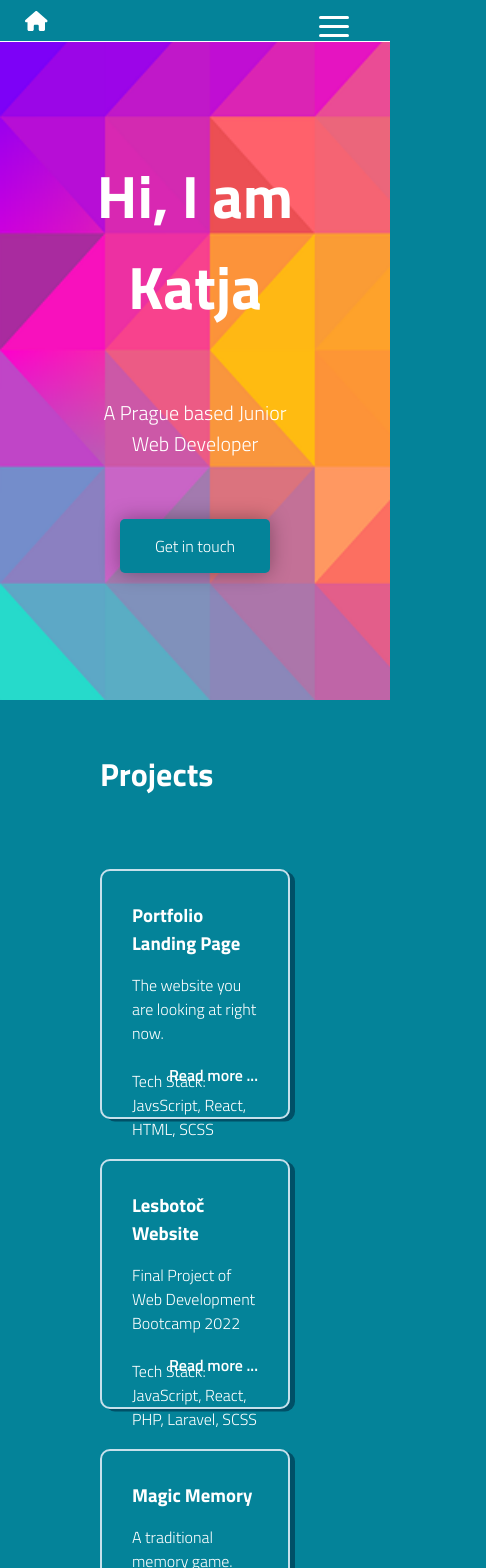
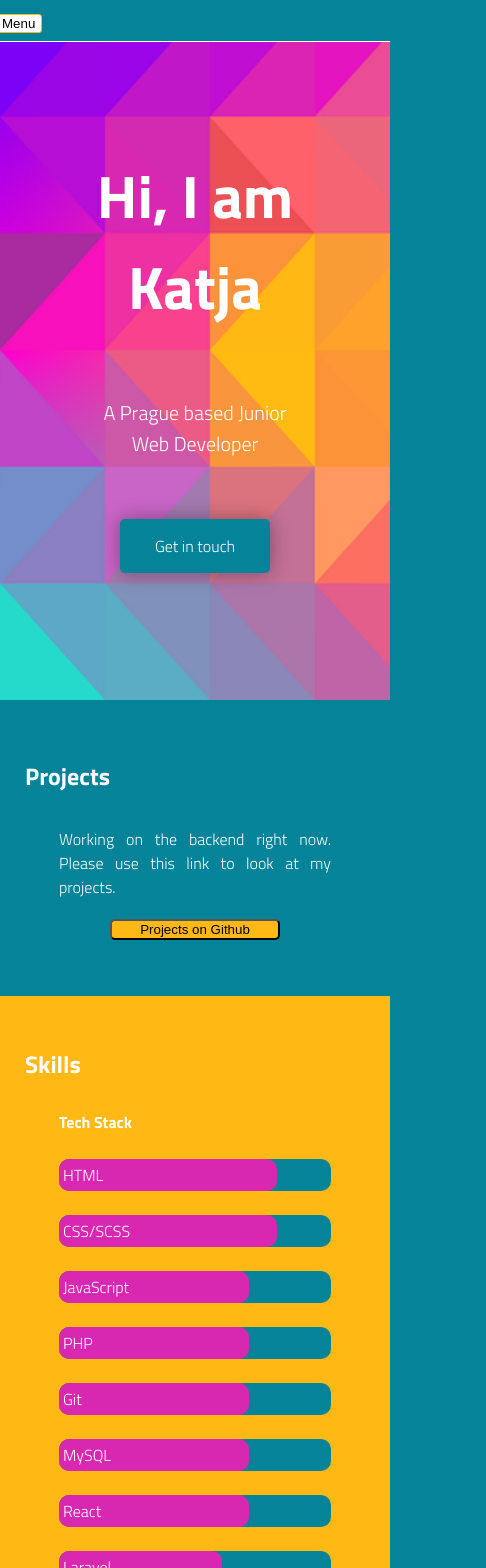
Before and after one commit to queuing4oranges/portfolio, a React (Create React App) app: page / in a window 390 px wide. Shown: the top 1568 px of the page, 486 px wide, since content can reach past the window. Built offline with nearby package versions, Linux system fonts and the light colour scheme; data requests are answered from the project's data file.

Commit message:
dropdown menu

```diff
--- a/src/components/About.js
+++ b/src/components/About.js
@@ -19,17 +19,19 @@ const About = () => {
 
     return (
         <>
-        <h1 id="about" className="about__title-big">About</h1>
+        <h1 id="about" className="about__title">About</h1>
 
         <div className="about__container" >
 
             <div className="title__container">
-                <h2 className="about__title">About me</h2>
-                <h2 className="time__off">My time off</h2>
+                <h2 className="subtitle__about">About me</h2>
+                <h2 className="subtitle__timeoff">My time off</h2>
             </div>
 
             <div className="content__container">
+
             <div className="text__container">
+                <h4 className="hidden__subtitle">About me</h4>
                 <p className="text left">My name is Katja. I am a junior full-stack web developer. I am working and living in Prague. I feel passionate about coding and love learning. I just finished a three-month Web Development Bootcamp and am looking for work to kick-start my career.
                 As a former educator, I describe myself as highly self-organized, a great team player, who is used to working within tight deadlines, and a person with a can-do attitude. <br />
 
@@ -44,6 +46,7 @@ const About = () => {
                 </div>
 
                 <div className="hobby__container">
+                    <h4 className="hidden__subtitle">My time off</h4>
                     <p className="text right">In my free time, I like to cultivate my friendships and go on little trips. If that is not an option, I love sewing or lifting in the Crossfit gym. Besides that, I like to be surrounded by people who share my sense of humor.
                     I"m working on my fear of snails.
                      </p>
--- a/src/components/Header.js
+++ b/src/components/Header.js
@@ -1,23 +1,33 @@
 import { FontAwesomeIcon } from "@fortawesome/react-fontawesome";
 import { faHouse } from "@fortawesome/free-solid-svg-icons";
 import { Link } from "react-scroll";
+import { useState } from "react";
 
 const Header = () => {
 
-
+    const dropDown = () => {
+        document.getElementById("myDropdown").classList.toggle("show");
+    }
 
 
     return (
         <div className="navbar sticky">
+
             <div className="navbar__cont">
                 <div className="navbar__home navbar__link"><Link to="home" smooth={true} spy={true}><FontAwesomeIcon icon={faHouse} size="1x" color="white"/></Link></div>
             </div>
 
-            <a href="#" className="toggle-button">
-                <span className="bar"></span>
-                <span className="bar"></span>
-                <span className="bar"></span>
-            </a>
+            <div className="dropdown">
+                <button onClick={()=>dropDown()} className="dropbtn">Menu</button>
+                <div className="dropdown-content" id="myDropdown">
+                    <div className="navbar__homescreen navbar__link navbar__skills"><Link to="home" smooth={true} spy={true}>Home</Link></div>
+                    <div className="navbar__skills navbar__link"><Link to="projects" smooth={true} spy={true}>Projects</Link></div>
+                    <div className="navbar__skills navbar__link"><Link to="skills" smooth={true} spy={true}>Skills</Link></div>
+                    <div className="navbar__about navbar__link"><Link to="about" smooth={true} spy={true}>About</Link></div>
+                </div>
+
+            </div>
+
 
                 <div className="navbar__links">
 
--- a/src/components/Projects.js
+++ b/src/components/Projects.js
@@ -13,7 +13,14 @@ function Projects() {
 
     <h1 className="projects__title">Projects</h1>
 
+        <div className="github__impro">
+          <p className="github__impro_text">Working on the backend right now. Please use this link to look at my projects.</p>
+          <button className="github__impro_btn"><a className="github__impro_a" href="https://github.com/queuing4oranges">Projects on Github</a></button>
+
+        </div>
       <div className="cards__cont">
+
+
 
 
         {isPending &&
--- a/src/components/Skills.js
+++ b/src/components/Skills.js
@@ -5,12 +5,12 @@ const Skills = () => {
 
     return (
     <>
-    <h1 className="skills__title-big" id="skills">Skills</h1>
+    <h1 className="skills__title" id="skills">Skills</h1>
         <div className="skills__container" >
 
 
             <div className="tech__container">
-                <h2 className="skills__title">Tech Stack</h2>
+                <h2 className="skills__subtitle">Tech Stack</h2>
                 <ProgressBar
                 now={80}
                 label="HTML"/> <br></br>
@@ -45,7 +45,7 @@ const Skills = () => {
             </div>
 
             <div className="language__container">
-                <h2 className="skills__title">Languages</h2>
+                <h2 className="skills__subtitle">Languages</h2>
                 <ProgressBar
                 className="language-en"
                 now={100}
@@ -68,7 +68,7 @@ const Skills = () => {
             </div>
 
             <div className="courses__cont">
-                <h2 className="skills__title">Continuing studying:</h2>
+                <h2 className="skills__subtitle">Continuing studying:</h2>
                 <ProgressBar
                 className="courses"
                 now={100}
--- a/src/scss/about.scss
+++ b/src/scss/about.scss
@@ -9,32 +9,27 @@
     flex-direction: column;
     padding-bottom: 50px;
 
-    @media(max-width: 600px){
-        background-color: orange;
-    }
 }
 
-.time__off,
 .about__title {
+    margin: 0;
+    padding: 50px 100px 0px;
+    color: white;
+    background: $lightblue;
+}
+.subtitle__about {
+    width: 66.6%;
+    margin: 0;
+    padding-top: 50px;
+    color: white;
+    background: $lightblue;
+}
+
+.subtitle__timeoff {
+    width: 33.3%;
     margin: 0;
     padding-top: 50px;
     padding-bottom: 25px;
-    padding-left: 0;
-
-    &-big {
-        margin: 0;
-        padding: 50px 100px 0px;
-        color: white;
-        background: $lightblue;
-    }
-}
-
-.about__title {
-    width: 66.6%;
-}
-
-.time__off{
-    width: 33.3%;
 }
 
 .hobby__container {
@@ -97,6 +92,10 @@
     animation: slide-top 0.5s cubic-bezier(0.250, 0.460, 0.450, 0.940) both;
 }
 
+.hidden__subtitle {
+    display: none;
+}
+
 @keyframes slide-top {
     0% {
         transform: translateY(0);
@@ -106,3 +105,45 @@
         transform: translateY(-100px);
     }
 }
+
+@media(max-width:600px) {
+
+    .about__container {
+        padding-left: 25px;
+        padding-right: 25px;
+        padding-bottom: 25px;
+    }
+
+    .about__title {
+        padding: 25px 25px;
+        font-size: 1.5em;
+    }
+
+    .title__container {
+        display: none;
+    }
+
+    .hidden__subtitle {
+        display: block;
+    }
+
+    .content__container {
+        flex-direction: column;
+    }
+
+    .hobby__container,
+    .text__container {
+        width: 80%;
+        margin: auto;
+        flex-direction: column;
+    }
+
+    .picture__container {
+        width: 80%;
+        margin-left: 33px;
+    }
+
+    .hobby__container {
+        margin-top: -50px;
+    }
+}
--- a/src/scss/footer.scss
+++ b/src/scss/footer.scss
@@ -55,3 +55,34 @@
 .nav__link {
     font-size: 1em;
 }
+
+@media(max-width:600px){
+    .footer__container {
+        width: 100%;
+    }
+
+    .github__logo,
+    .mail__logo,
+    .linkedin__logo {
+        display: none;
+    }
+
+    .footer__container {
+        height: 60%;
+        padding-left: 25px;
+        padding-right: 25px;
+    }
+
+    .footer__content {
+        justify-content: space-between;
+        margin: 25px;
+        font-size: 0.8rem;
+        width: 50%;
+    }
+
+    .copy__text {
+        font-size: 0.8rem;
+        margin-top: 0px;
+        padding-bottom: 10%;
+    }
+}
--- a/src/scss/header.scss
+++ b/src/scss/header.scss
@@ -15,19 +15,11 @@ $blackish: #021E20;
     align-items: center;
     justify-content: flex-start;
     border-bottom: 1px white solid;
-    @media(max-width: 600px) {
-        max-width: 100%;
-        height: 5%;
-            }
 
-            /*make element with display:none and then media display block*/
 
     &__cont{
         padding-left: 100px;
         flex-grow: 1;
-        @media(max-width: 600px) {
-            padding-left: 25px;
-        }
     }
 
     &__links{
@@ -36,20 +28,20 @@ $blackish: #021E20;
         justify-content: flex-end;
         flex-grow: 2;
     }
+
     &__pdf,
     &__skills,
     &__about{
         padding: 0 20px;
-        @media(max-width: 600px) {
-            display: none;
-        }
     }
+
     &__button{
         background-color: $darkblue;
         border: white 1px solid;
         border-radius: 3px;
         height: 30px;
     }
+
 }
 .navbar__button:hover{
     background-color: #ffb814;
@@ -63,7 +55,6 @@ $blackish: #021E20;
 .navbar__link{
     color:white;
     text-decoration: none;
-
 }
 
 .navbar__link:hover{
@@ -75,37 +66,86 @@ $blackish: #021E20;
     top: 0;
     width: 100%;
     z-index: 10;
-        @media(max-width: 600px) {
+}
+
+.dropdown {
+    display: none;
+
+}
+
+@media (max-width: 600px){
+
+    .navbar {
+        width: 100%;
+        height: 5%;
+        flex-direction: column;
+        align-items: flex-start;
+
+    }
+
+    .navbar__links {
+        flex-direction: column;
+        display: none;
+    }
+
+    .show {
+        display: block;
+    }
+
+    .navbar__cont {
+        display: none;
+    }
+
+    .navbar__pdf {
+        display: none;
+    }
+
+    .sticky {
         position: fixed;
         top: 0;
         z-index: 10;
+        display: flex;
+        flex-direction: row;
+        align-items: stretch;
+        }
+
+    .dropdown {
+        width: 100%;
+        display: inline-block;
+        position: relative;
+        right: 5px;
+        top: 5px;
     }
 
-}
-
-.toggle-button {
-    position: absolute;
-    top: 1rem;
-    right: 1rem;
-    display: none;
-    flex-direction: column;
-    justify-content: space-between;
-    width: 30px;
-    height: 21px;
-    @media(max-width: 600px) {
-        display: flex;
-        margin-right: 25px;
+    .dropdown-content {
+        position: absolute;
+        background-color: $lightblue;
+        min-width: 160px;
+        z-index: 10;
+        display: none;
     }
 
-}
+    .show{
+        display: flex;
+        flex-direction: column;
+    }
 
-.toggle-button .bar {
-    height: 3px;
-    width: 100%;
-    background-color: white;
-    border-radius: 10px;
-
-}
+    .dropbtn {
+        margin-right: 25px;
+        justify-self: center;
+        background-color: white;
+        border: 1px solid #ffb814;
+        border-radius: 3px;
 
 
-/*padding left and right 100px*/
+    }
+
+    .dropdown-content {
+
+    }
+
+    .dropdown-content .navbar__link{
+        border-bottom: 1px $darkblue solid;
+        font-size: 1rem;
+    }
+}
--- a/src/scss/modal.scss
+++ b/src/scss/modal.scss
@@ -24,11 +24,6 @@ html {
         Helvetica,
         sans-serif;
     border-color: white;
-    @media(max-width: 600px){
-        width: 60%;
-        font-size: 1em;
-    }
-
 }
 
 .contact__form .textarea {
@@ -51,10 +46,6 @@ html {
     margin: auto;
     border: 1px solid #d828b2;
     padding: 10px;
-    @media(max-width: 600px){
-        width: 50%;
-        height: 100%;
-    }
 }
 
 .contact__button {
@@ -95,14 +86,6 @@ html {
     z-index: 99;
     height: 500px;
     width: 550px;
-    @media(max-width: 600px){
-      position: fixed;
-      top: 50%;
-      left: 50%;
-      transform: translate(-50%,-50%);
-      z-index:99;
-    }
-
 }
 
 .modal__input {
@@ -110,3 +93,38 @@ html {
     padding: 3px;
 
 }
+
+@media(max-width: 600px) {
+    .form__title {
+        font-size: 1.5rem;
+    }
+
+    .contact__form label,
+    .contact__form input,
+    .contact__form .textarea {
+        width: 100%;
+        font-size: 1rem;
+    }
+
+    .contact__form {
+        width: 50%;
+        height: 100%;
+    }
+
+    .modalContainer {
+        position: fixed;
+        top: 50%;
+        left: 50%;
+        transform: translate(-50%, -50%);
+        z-index: 99;
+    }
+
+    .contact__button {
+        width: 40%;
+        text-align: center;
+        display: flex;
+        justify-content: center;
+
+
+    }
+}
--- a/src/scss/projects.scss
+++ b/src/scss/projects.scss
@@ -1,4 +1,4 @@
-.projects__container{
+.projects__container {
     background: $lightblue;
     margin: 0 auto;
     color: white;
@@ -9,7 +9,7 @@
 
 }
 
-.projects__title{
+.projects__title {
     margin-top: 0;
     margin-left: 0px;
     padding-top: 50px;
@@ -17,7 +17,7 @@
     padding-bottom: 50px;
 }
 
-.cards__cont{
+.cards__cont {
     padding-top: 0px;
     display: flex;
     flex-direction: row;
@@ -27,13 +27,13 @@
 
 
 }
-.cards__title{
+.cards__title {
     padding-top: 0;
     margin-top: 0;
     margin-bottom: 0;
 }
 
-.card{
+.card {
     width: 300px;
     height: 250px;
     border: 2px solid rgb(198, 224, 235);
@@ -52,22 +52,26 @@
 
 }
 
-.li__item{
+.li__item {
     list-style: none;
 }
 
-.github{
+.github__impro {
+    display: none;
+}
+
+.github {
     display: flex;
     width: fit-content;
     padding-top: 30px;
 
 }
-.git__logo{
+.git__logo {
     width: 30px;
     height: 30px;
     margin-right: 10px;
 }
-.git__link{
+.git__link {
     padding-right: 20px;
     word-break: break-word;
 
@@ -77,11 +81,11 @@
     }
 }
 
-.ul__item{
+.ul__item {
     padding: 0;
 }
 
-.read{
+.read {
     font-weight: 600;
     position: absolute;
     bottom: 30px;
@@ -90,3 +94,46 @@
     text-decoration: none;
 
 }
+
+@media(max-width:600px) {
+    .projects__container {
+        width: 100%;
+        padding: 25px;
+        // padding-left: 25px;
+        // padding-right: 25px;
+        padding-bottom: 75px;
+    }
+
+    .cards__cont {
+        display: none;
+    }
+
+    .projects__title {
+        margin-top: -5%;
+        margin-bottom: -5%;
+        font-size: 1.5em;
+    }
+
+    .github__impro {
+        display: flex;
+        flex-direction: column;
+
+        &_text {
+            text-align: justify;
+            width: 80%;
+            margin: auto;
+            margin-bottom: 20px;
+        }
+        &_btn {
+            width: 50%;
+            margin: auto;
+            border-radius: 5px;
+            background-color: #ffb814;
+        }
+
+        &_a{
+            color: black;
+            text-decoration: none;
+        }
+    }
+}
--- a/src/scss/skills.scss
+++ b/src/scss/skills.scss
@@ -1,6 +1,5 @@
 .skills__container{
     background: #ffb814;
-    padding: 0;
     color: white;
     margin: 0 auto;
     padding-left: 100px;
@@ -14,14 +13,19 @@
     margin: 0;
     padding-top: 50px;
     padding-bottom: 25px;
-    padding-left: 0;
-    &-big{
+    margin: 0;
+    padding: 50px 100px 0px;
+    color: white;
+    background: #ffb814;
+}
+
+.skills__subtitle {
         margin: 0;
-        padding: 50px 100px 0px;
-        color: white;
-        background: #ffb814;
-    }
+        padding-top: 50px;
+        padding-bottom: 25px;
+        padding-left: 0;
 }
+
 
 .tech__container {
     display: flex;
@@ -93,3 +97,44 @@
 //         transform-origin: left;
 //     }
 // }
+
+@media(max-width:600px){
+    .skills__container {
+        width: 100%;
+        padding: 25px;
+        margin: 0 auto;
+        padding: 25px 25px;
+    }
+
+    .skills__title{
+        margin-top: -5%;
+        margin-bottom: -5%;
+        margin-left: 0;
+        padding-left: 25px;
+        font-size: 1.5em;
+
+
+    }
+    .skills__subtitle {
+        font-size: 1em;
+        margin-top: -10%;
+
+    }
+
+    .skills__container {
+        flex-direction: column;
+        align-items: center;
+    }
+
+    .courses__cont,
+    .language__container,
+    .tech__container {
+        width: 80%;
+        margin: auto;
+    }
+
+    .progress,
+    .progress-bar {
+        height: 40%;
+    }
+}
```
